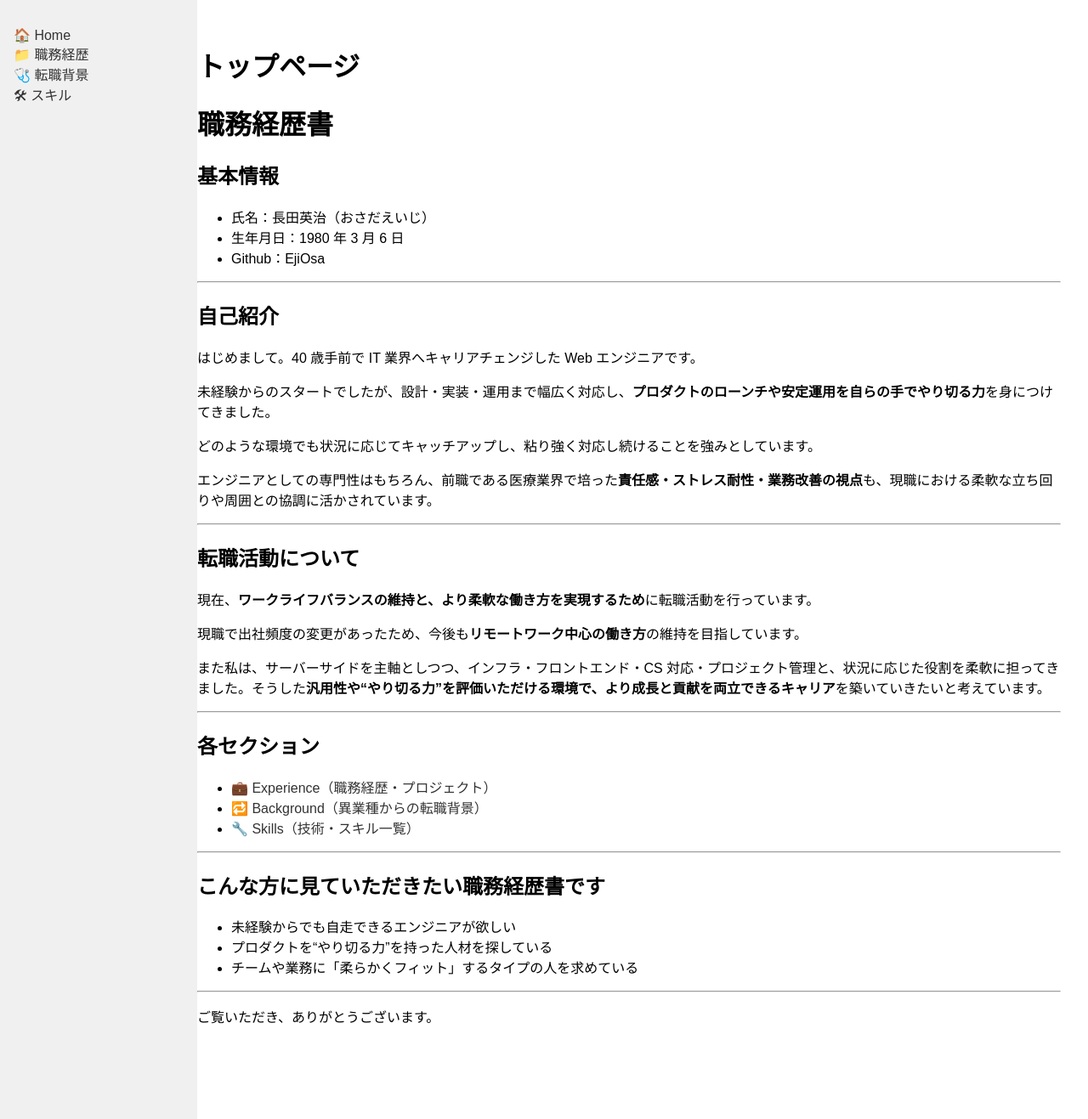
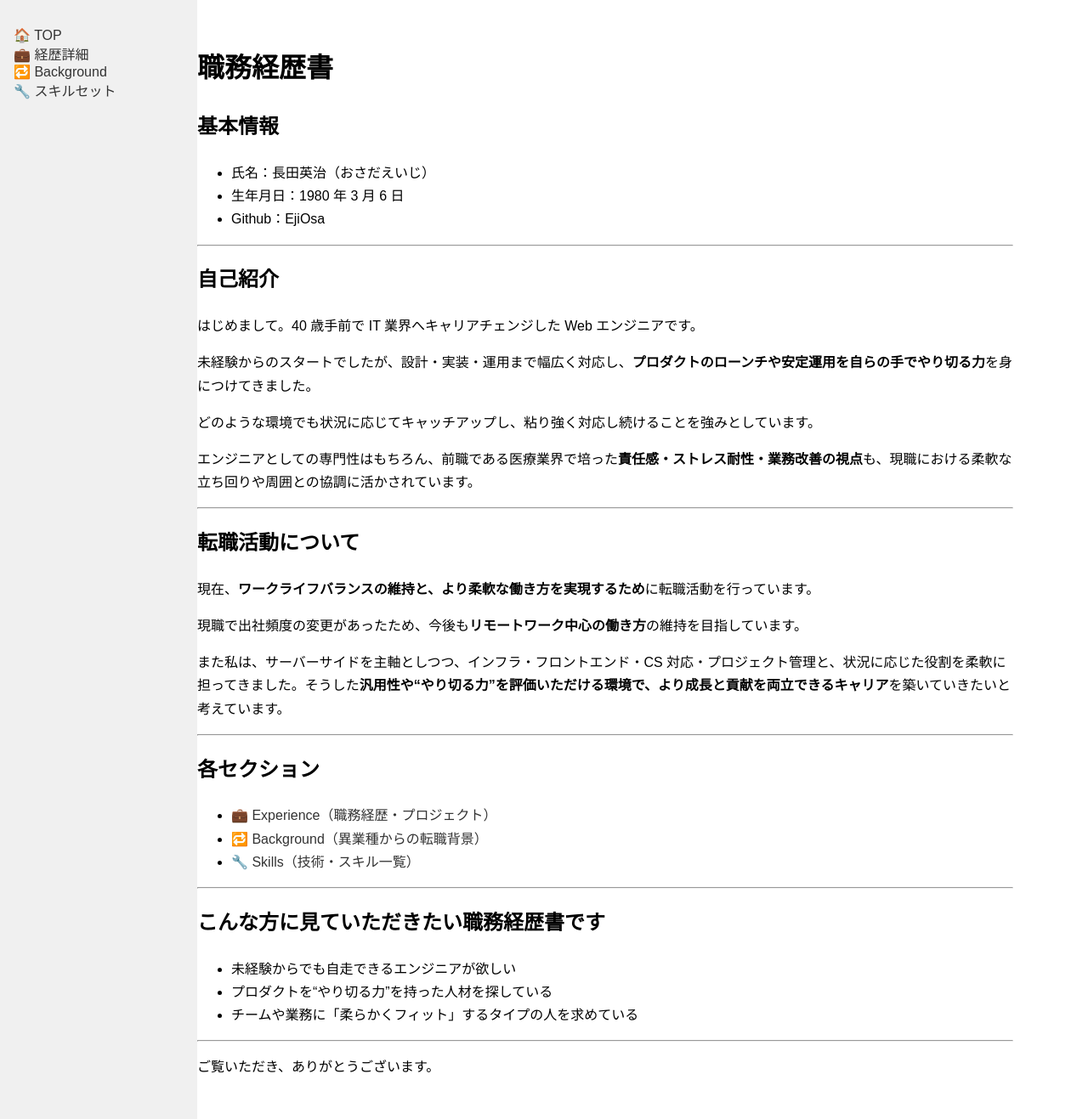
Before and after one commit to EjiOsa/resume, a Jekyll site: the page built from docs/index.md, in a window 1280 px wide and 1317 px high. Shown: the whole window at 85% size. Built offline with Jekyll 4.4.1, drawn with Linux system fonts in a browser that asks for light colours.

Commit message:
fix: スタイルの調整

```diff
--- a/docs/_includes/sidebar.html
+++ b/docs/_includes/sidebar.html
@@ -1,9 +1,9 @@
 <!-- _includes/sidebar.html -->
 <nav style="width: 200px; padding: 1rem; background-color: #f0f0f0; height: 100vh;">
   <ul style="list-style: none; padding: 0;">
-    <li><a href="{{ '/' | relative_url }}">🏠 Home</a></li>
-    <li><a href="{{ '/experience.html' | relative_url }}">📁 職務経歴</a></li>
-    <li><a href="{{ '/background.html' | relative_url }}">🩺 転職背景</a></li>
-    <li><a href="{{ '/skills.html' | relative_url }}">🛠 スキル</a></li>
+    <li><a href="{{ '/' | relative_url }}">🏠 TOP</a></li>
+    <li><a href="{{ '/experience.html' | relative_url }}">💼 経歴詳細</a></li>
+    <li><a href="{{ '/background.html' | relative_url }}">🔁 Background</a></li>
+    <li><a href="{{ '/skills.html' | relative_url }}">🔧 スキルセット</a></li>
   </ul>
 </nav>
--- a/docs/_layouts/default.html
+++ b/docs/_layouts/default.html
@@ -18,12 +18,20 @@
       left: 0;
       bottom: 0;
       overflow-y: auto;
+      width: 200px;
+      background-color: #f5f5f5;
+      padding: 1rem;
     }
 
     main {
       margin-left: 200px;
       padding: 2rem;
       flex: 1;
+      max-width: 960px; /* 📌 ここが本文の最大幅 */
+      margin-right: auto;
+      /* 左サイドバー分 */
+      line-height: 1.7;
+      font-size: 16px;
     }
 
     a {
--- a/docs/index.md
+++ b/docs/index.md
@@ -1,9 +1,7 @@
 ---
 layout: default
-title: トップページ
+title: 職務経歴書
 ---
-
-# 職務経歴書
 
 ## 基本情報
 
```
Also changed, not shown: other parts of docs/_layouts/default.html (+2 -0 lines), docs/background.md (+3 -2 lines), docs/experience.md (+1 -3 lines), docs/skills.md (+3 -2 lines).
